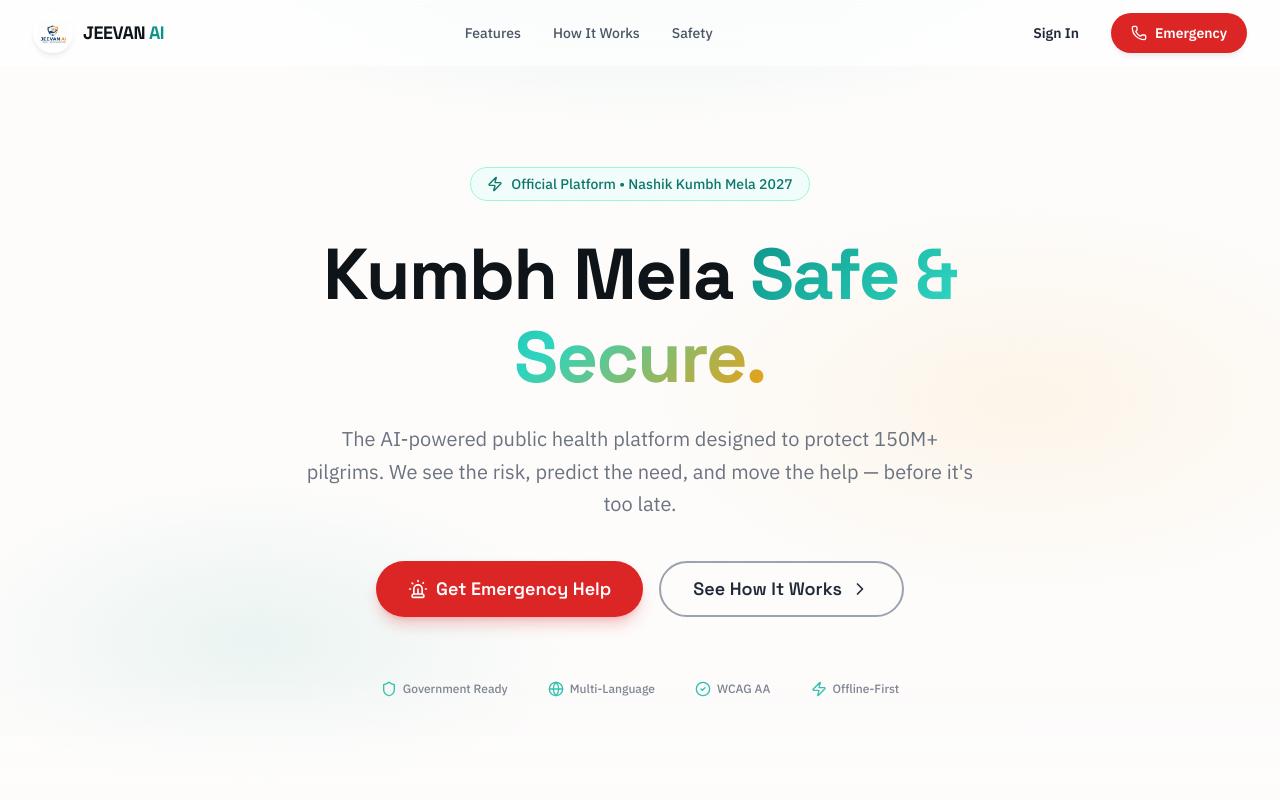
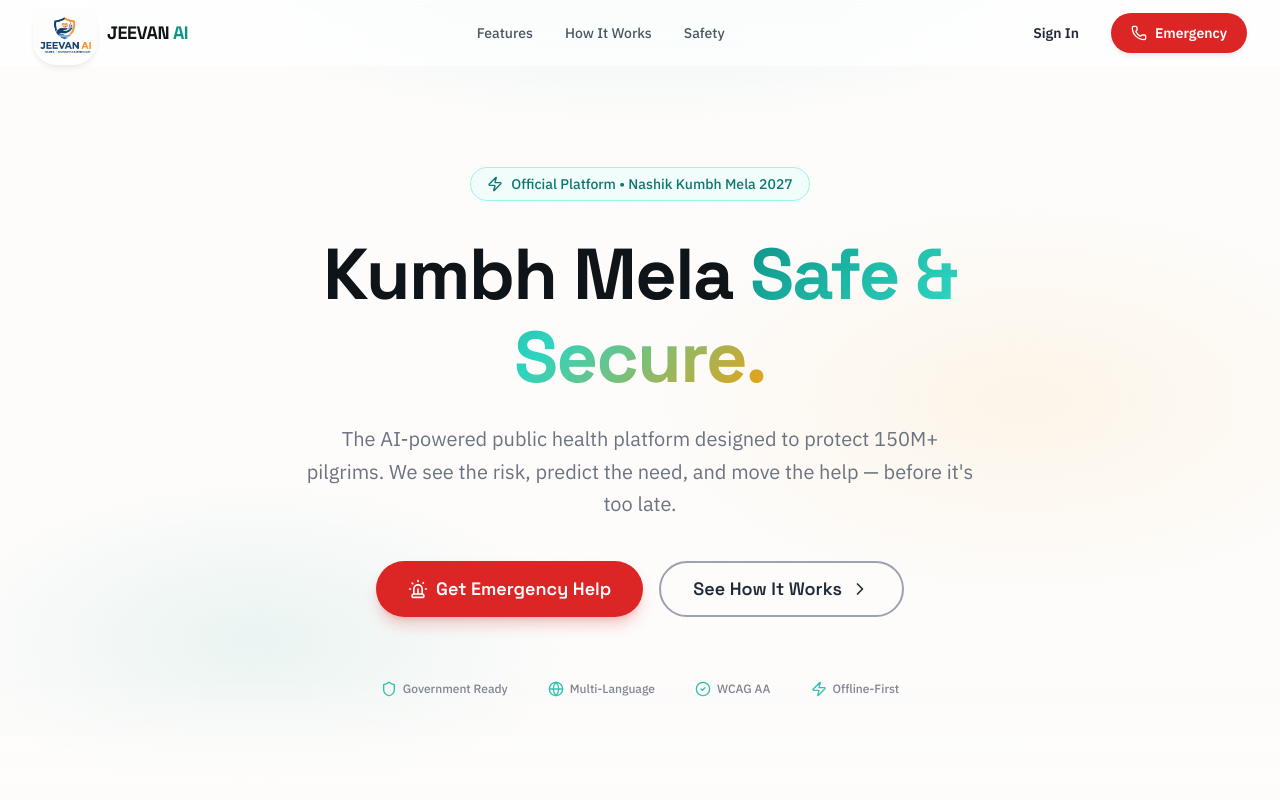
Before and after one commit to Abhay2030/jeevan-ai, a Next.js app in the folder apps/web/: page / in a window 1280 px wide. Shown: the top 800 px of the page. Built offline with nearby package versions, Linux system fonts and the light colour scheme; no server answers.

Commit message:
style: increase logo size for better visibility

```diff
--- a/apps/web/src/app/(command)/layout.tsx
+++ b/apps/web/src/app/(command)/layout.tsx
@@ -24,8 +24,8 @@ export default function CommandLayout({ children }: { children: React.ReactNode
       {/* Sidebar Navigation */}
       <aside className="w-16 lg:w-64 flex flex-col bg-ink-950 border-r border-surface-border z-20 shrink-0">
         <div className="h-14 flex items-center justify-center lg:justify-start lg:px-4 border-b border-surface-border">
-          <div className="w-8 h-8 bg-white rounded-lg flex items-center justify-center overflow-hidden">
-            <img src="/logo.png" alt="JEEVAN AI" className="w-full h-full object-contain p-0.5" />
+          <div className="w-12 h-12 bg-white rounded-lg flex items-center justify-center overflow-hidden">
+            <img src="/logo.png" alt="JEEVAN AI" className="w-full h-full object-contain" />
           </div>
           <span className="hidden lg:block ml-3 font-display font-bold text-white tracking-wide">COMMAND</span>
         </div>
--- a/apps/web/src/app/page.tsx
+++ b/apps/web/src/app/page.tsx
@@ -14,8 +14,8 @@ function Navbar() {
       <div className="max-w-7xl mx-auto px-4 sm:px-6 lg:px-8">
         <div className="flex items-center justify-between h-16">
           <Link href="/" className="flex items-center gap-2.5 group">
-            <div className="w-10 h-10 bg-white rounded-xl flex items-center justify-center shadow-md overflow-hidden group-hover:shadow-glow-primary transition-shadow">
-              <img src="/logo.png" alt="JEEVAN AI" className="w-full h-full object-contain p-1" />
+            <div className="w-16 h-16 bg-white rounded-xl flex items-center justify-center shadow-md overflow-hidden group-hover:shadow-glow-primary transition-shadow">
+              <img src="/logo.png" alt="JEEVAN AI" className="w-full h-full object-contain" />
             </div>
             <span className="text-lg font-display font-bold tracking-tight text-ink-900">
               JEEVAN <span className="text-primary-600">AI</span>
```
